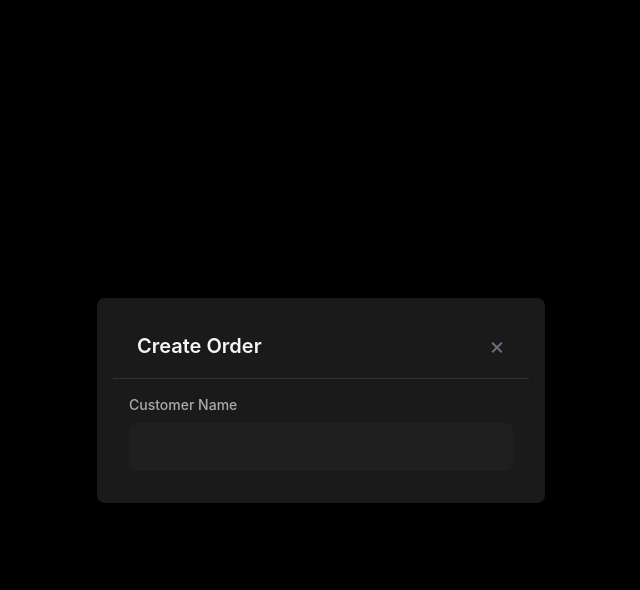
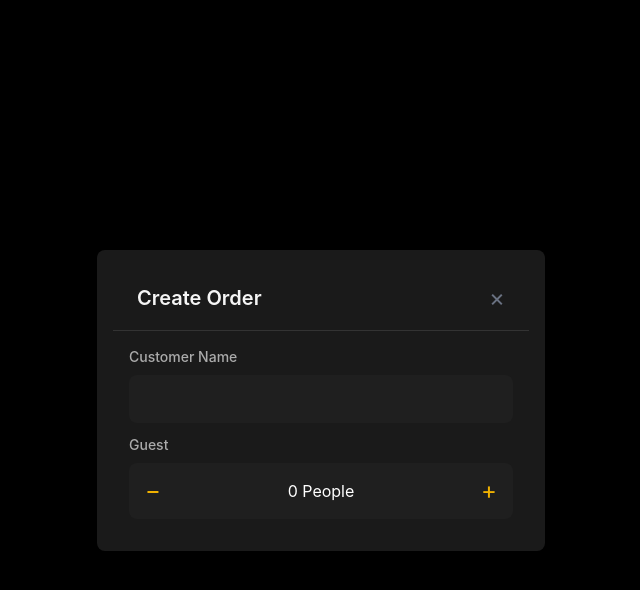
Before and after one commit to FlxBot001/pos_system, a React (Vite) app: page / in a window 1280 px wide. Both pictures are taken after a click on the button 640 px from the left and 787 px from the top of the page. Shown: the top 590 px of the page, without its empty margins (319-959 px from the left). Built offline with nearby package versions, Linux system fonts and the light colour scheme; grey boxes are pictures that could not be loaded.

Commit message:
Updated Modar for guests

```diff
--- a/src/components/shared/BottomNav.jsx
+++ b/src/components/shared/BottomNav.jsx
@@ -50,6 +50,7 @@ const BottomNav = () => {
 
             {/* Modal */}
             <Modal isOpen={isModalOpen} onClose={closeModal} title="Create Order">
+                {/* Input customer name */}
                 <div className="">
                     <label className="block text-[#ababab] mb-2 text-sm font-medium">
                         Customer Name
@@ -63,6 +64,23 @@ const BottomNav = () => {
                     </div>
                 </div>
 
+                {/* Number of guests */}
+                <div>
+                    <label className="block mb-2 text-[#ababab] mt-3 text-sm font-medium">
+                        Guest
+                    </label>
+                    <div className="flex items-center justify-between px-4 py-3 rounded-lg bg-[#1f1f1f]">
+                        <button className="text-yellow-500 text-2xl">
+                            &minus;
+                        </button>
+                        <span className="text-white">
+                            0 People
+                        </span>
+                        <button className="text-yellow-500 text-2xl">
+                            &#43;
+                        </button>
+                    </div>
+                </div>
             </Modal>
         </div>
     );
```
